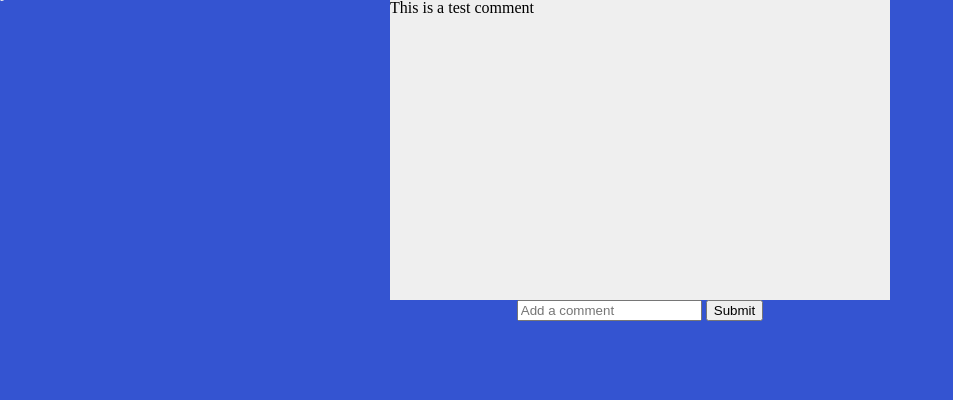
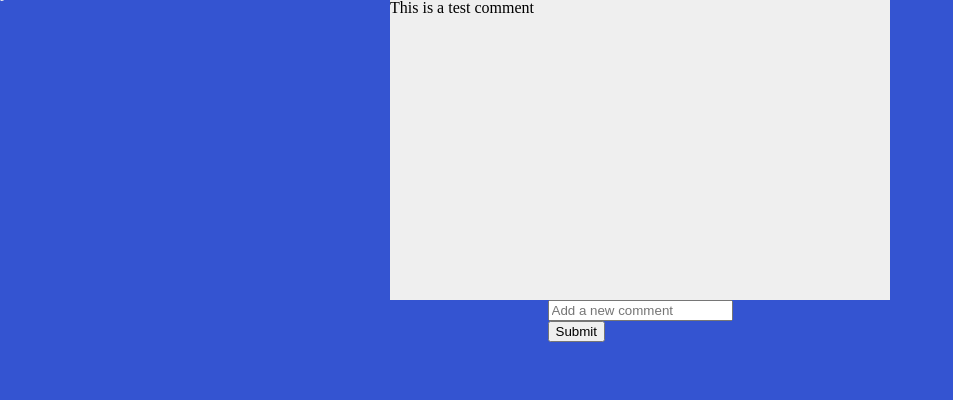
Before and after one commit to JMarques1196/CS50W-Final-Project, a Django app: page /project/1 in a window 1280 px wide. Shown: the part 280-680 px from the top of the page, without its empty margins (0-953 px from the left). Run offline with Django 5.2, Linux system fonts and the light colour scheme; a user stored in the database is signed in; data comes from the database, SQL or seed files in the repository; both versions use the stored data as it was after the commit.

Commit message:
refactor: replaced form with Django form

```diff
--- a/final/templates/final/project.html
+++ b/final/templates/final/project.html
@@ -29,10 +29,10 @@
         </div>
 
         {% if user.is_authenticated%}
-            <form class=""  method="POST">
+            <form class="message-input" action="" method="POST">
                 {% csrf_token %}
-                <input class="input-space" type="text" name="comment" placeholder="Add a comment">
-                <input class="submit input-space" type="submit">
+                    {{form}}
+                    <input class="submit input-space" type="submit">
             </form>
         {% endif %}
     </div>
--- a/final/views.py
+++ b/final/views.py
@@ -26,6 +26,10 @@ class registrationForm(forms.Form):
     confirmation = forms.CharField(widget=forms.Textarea(attrs={'class': 'input'}))
     email= forms.CharField(widget=forms.Textarea(attrs={'class': 'input'}))
 
+#MESSAGE
+class messageForm(forms.Form):
+    message = forms.CharField(widget=forms.TextInput(attrs={'placeholder': 'Add a new comment'}), max_length='150', label=False)
+
 # VIEWS
 def homepage(request):
     user = request.user
@@ -41,12 +45,14 @@ def project(request, id):
     project = Project.objects.get(pk=id)
     resources = Media.objects.filter(project=project)
     messages = Message.objects.all()
-    # Extract urls and resources
+    # Add a form for the messages
+    form = messageForm()
 
     return render(request, "final/project.html", {
         "project": project,
         "resources": resources,
-        "messages" : messages
+        "messages" : messages,
+        "form": form,
     })
 
 
```
Also changed, not shown: db.sqlite3.
